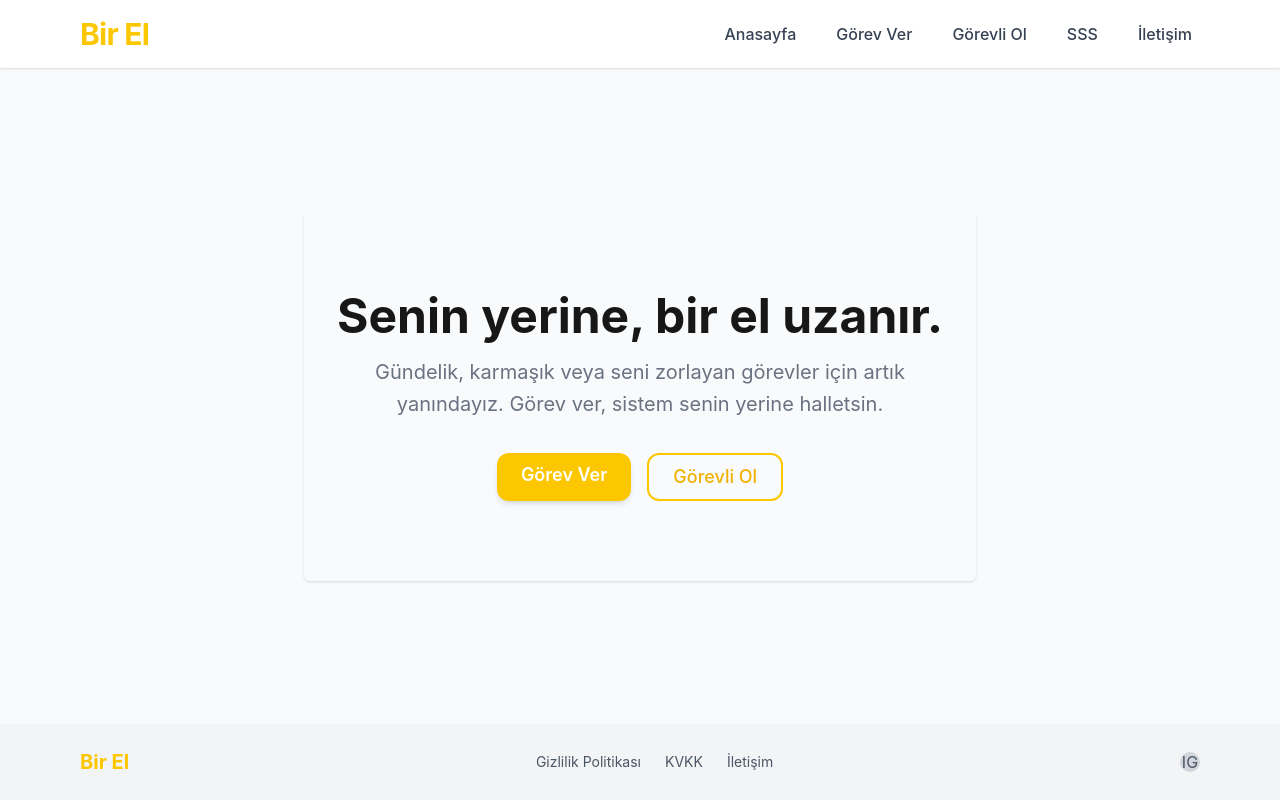
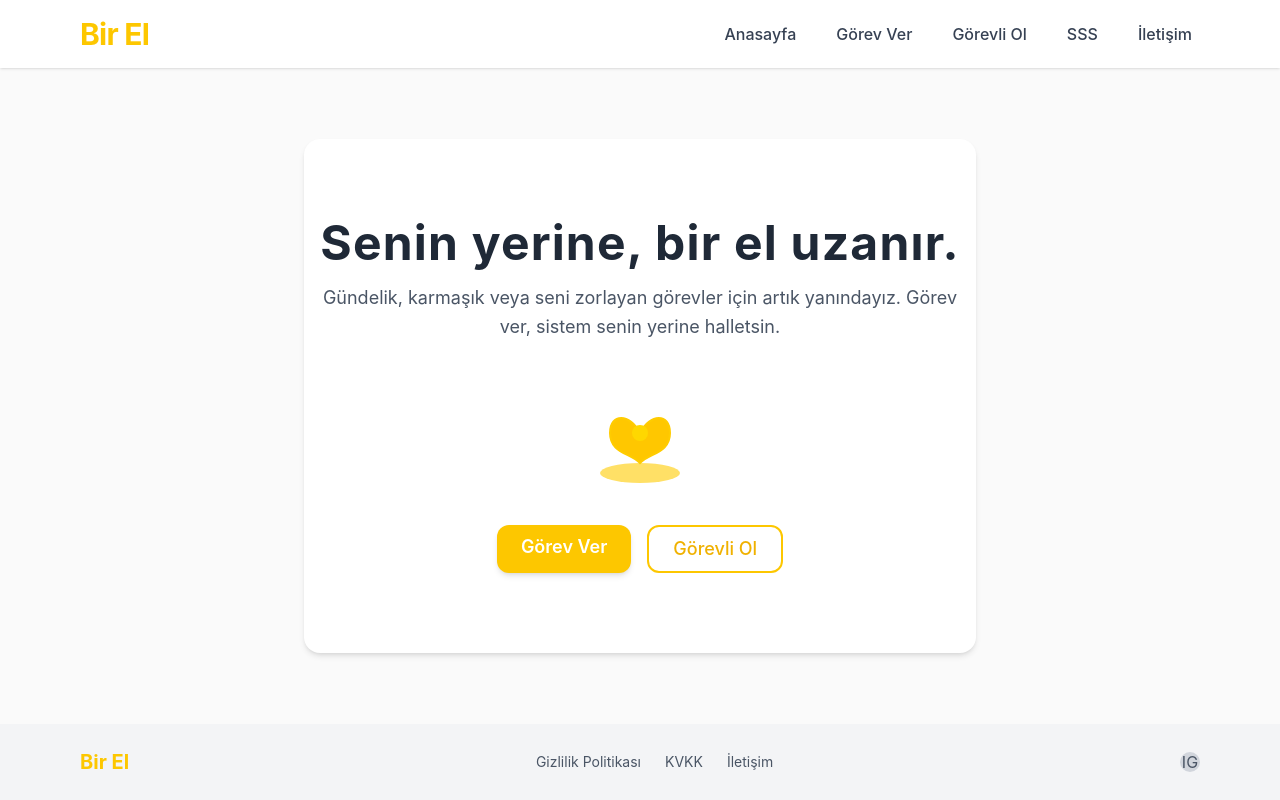
Before and after one commit to firatdalkilic/birel, a Next.js app: page / in a window 1280 px wide. Built offline with nearby package versions, Linux system fonts and the light colour scheme.

Commit message:
Anasayfa: hero illüstrasyonu, arka plan ve buton hover efektleri eklendi

```diff
--- a/src/app/page.tsx
+++ b/src/app/page.tsx
@@ -2,22 +2,28 @@ import Image from "next/image";
 
 export default function Home() {
   return (
-    <main className="flex-1 flex flex-col items-center justify-center py-0 px-2 bg-gray-50">
-      <section className="w-full max-w-2xl mx-auto py-20 px-4 bg-gray-50 rounded-md shadow-sm text-center">
-        <h1 className="text-4xl md:text-5xl font-bold text-text mb-4 font-sans">Senin yerine, bir el uzanır.</h1>
-        <p className="text-lg md:text-xl text-gray-500 leading-relaxed mb-8 font-sans">
-          Gündelik, karmaşık veya seni zorlayan görevler için artık yanındayız. Görev ver, sistem senin yerine halletsin.
-        </p>
+    <main className="flex-1 flex flex-col items-center justify-center py-0 px-2 bg-[#FAFAFA]">
+      <section className="w-full max-w-2xl mx-auto py-20 px-4 bg-white rounded-2xl shadow-md text-center">
+        <h1 className="text-5xl font-bold text-[#1F2937] mb-4 font-sans tracking-wide">Senin yerine, bir el uzanır.</h1>
+        <p className="text-lg text-gray-600 leading-relaxed mb-8 font-sans">Gündelik, karmaşık veya seni zorlayan görevler için artık yanındayız. Görev ver, sistem senin yerine halletsin.</p>
+        {/* Placeholder SVG illustration */}
+        <div className="flex justify-center mb-8">
+          <svg width="120" height="120" viewBox="0 0 120 120" fill="none" xmlns="http://www.w3.org/2000/svg">
+            <ellipse cx="60" cy="100" rx="40" ry="10" fill="#FFE066" />
+            <path d="M60 90C70 80 90 80 90 60C90 40 70 40 60 60C50 40 30 40 30 60C30 80 50 80 60 90Z" fill="#FFC700" stroke="#FFCC00" strokeWidth="2" />
+            <circle cx="60" cy="60" r="8" fill="#FFD700" />
+          </svg>
+        </div>
         <div className="flex flex-col gap-4 w-full sm:flex-row sm:justify-center">
           <a
             href="/gorev-ver"
-            className="w-full sm:w-auto min-h-[48px] bg-yellow-400 hover:bg-yellow-500 text-white font-semibold py-2 px-6 rounded-xl shadow-md transition duration-200 text-lg"
+            className="w-full sm:w-auto min-h-[48px] bg-yellow-400 hover:bg-yellow-500 text-white font-semibold py-2 px-6 rounded-xl shadow-md transition duration-200 text-lg cursor-pointer hover:scale-105 hover:shadow-lg"
           >
             Görev Ver
           </a>
           <a
             href="/gorevli-ol"
-            className="w-full sm:w-auto min-h-[48px] border-2 border-yellow-400 text-yellow-500 font-medium py-2 px-6 rounded-xl hover:bg-yellow-100 transition duration-200 text-lg"
+            className="w-full sm:w-auto min-h-[48px] border-2 border-yellow-400 text-yellow-500 font-medium py-2 px-6 rounded-xl hover:bg-yellow-100 transition duration-200 text-lg cursor-pointer hover:scale-105 hover:shadow-lg"
           >
             Görevli Ol
           </a>
```
